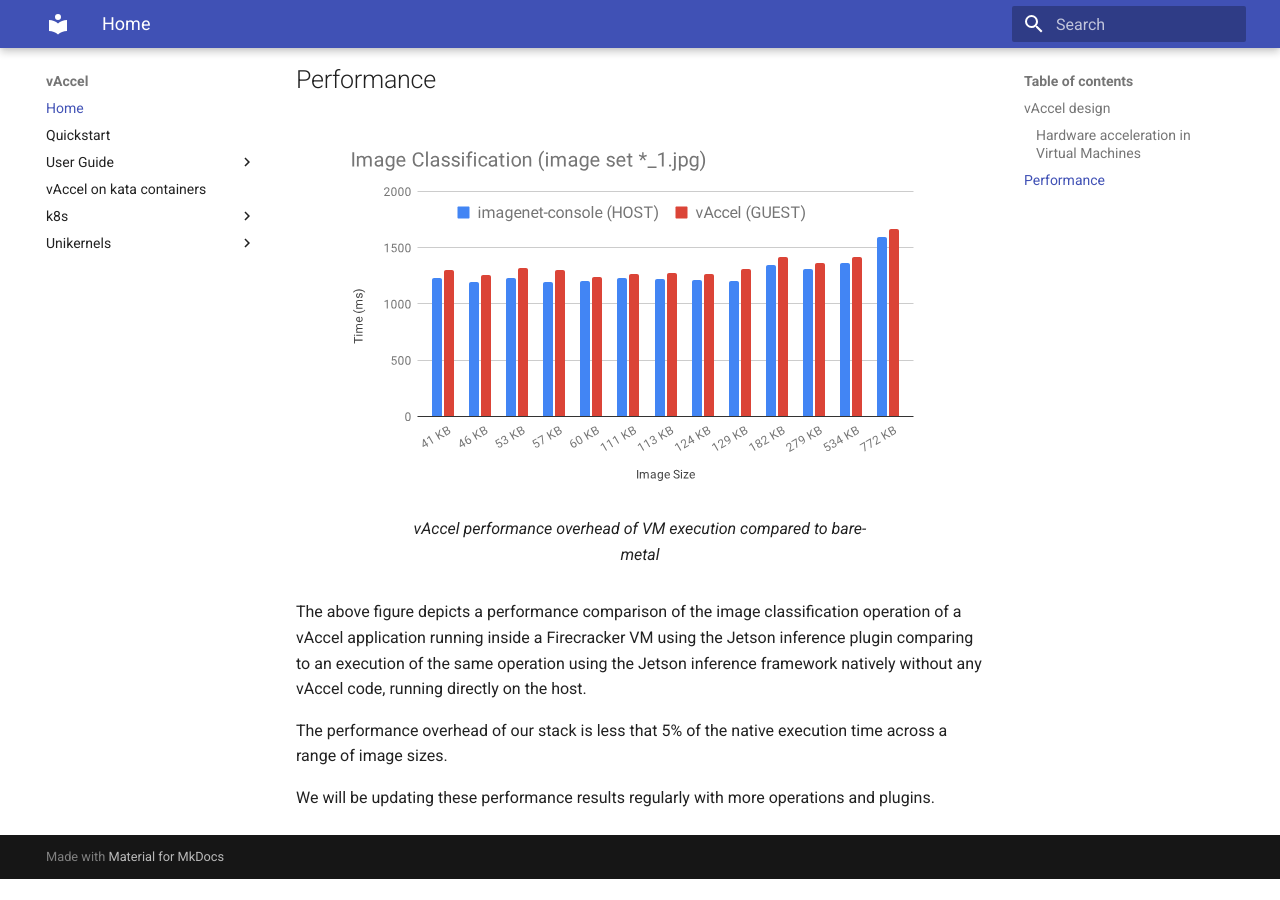
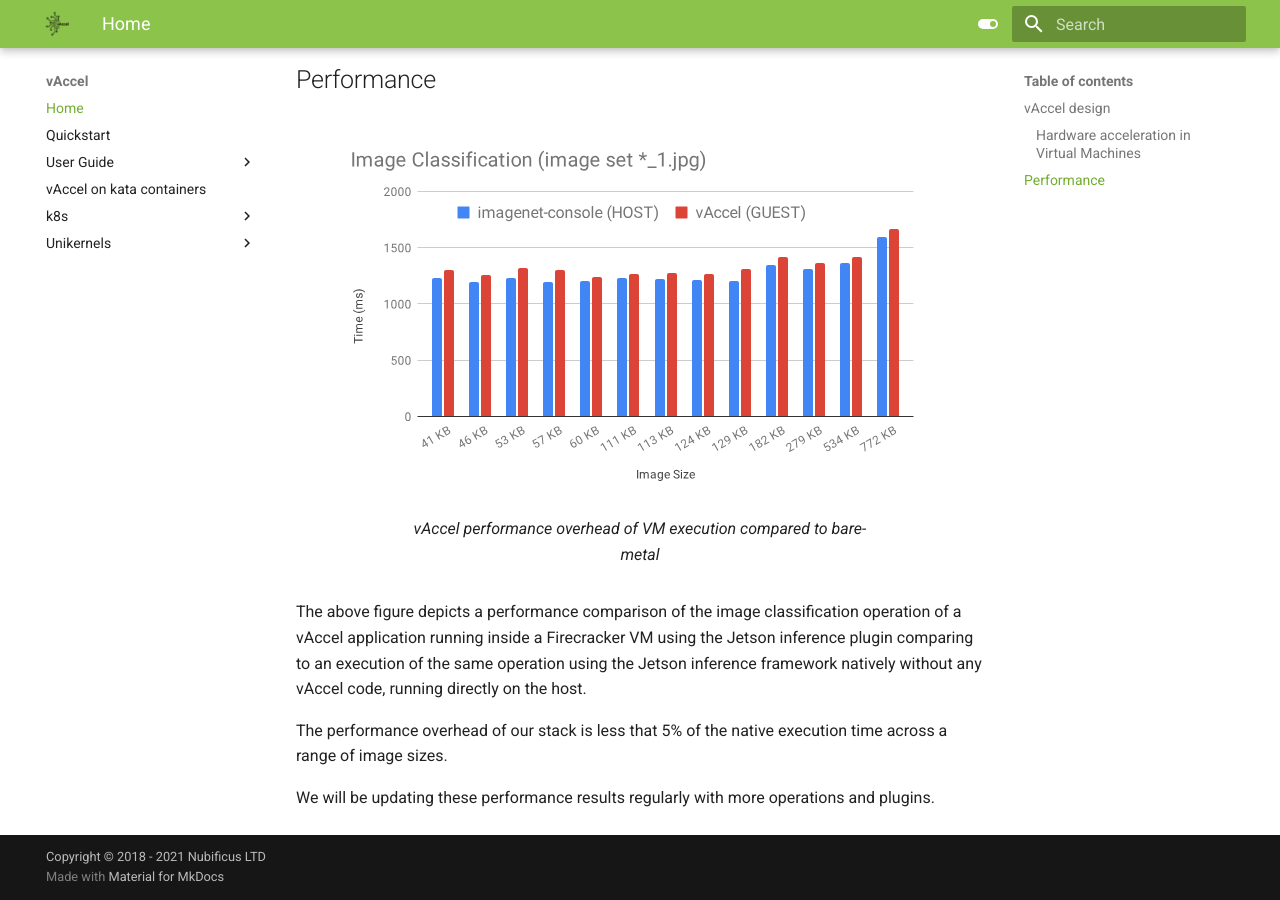
Before and after one commit to nubificus/vaccel-docs, an MkDocs documentation site: the page built from docs/index.md, in a window 1280 px wide and 900 px high, scrolled down 1735 px. Built offline with MkDocs 1.6.1 and Material for MkDocs 9.7.7, drawn with Linux system fonts in a browser that asks for light colours; before the commit the page ends 2614 px from its top, so only the background shows below that.

Commit message:
Add logo/theme

```diff
--- a/mkdocs.yml
+++ b/mkdocs.yml
@@ -15,7 +15,27 @@ nav:
   - Unikernels:
     - unikernels/unikraft.md
 
-theme: material
+theme:
+  name: material
+  #favicon: img/vaccel-logo.png
+  logo: img/vaccel-logo.png
+  palette:
+          #primary: light green
+          #accent: deep purple
+    - scheme: default
+      primary: light green
+      accent: light green
+      toggle:
+        icon: material/toggle-switch
+        name: Switch to light mode
+
+    # Toggle dark mode
+    - scheme: slate
+      primary: light green
+      accent: light green
+      toggle:
+        icon: material/toggle-switch-off-outline
+        name: Switch to dark mode
 
 features:
   - navigation.instant
@@ -29,3 +49,5 @@ markdown_extensions:
 
 toc:
   - permalink: true
+
+copyright: Copyright &copy; 2018 - 2021 Nubificus LTD
```
Also changed, not shown: docs/img/vaccel-logo.png (added).
